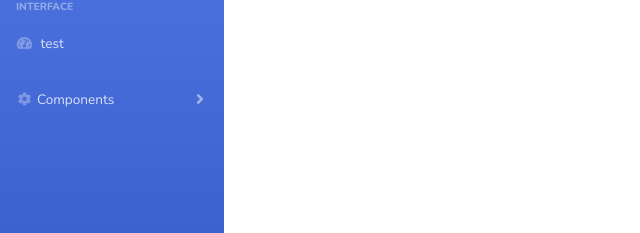
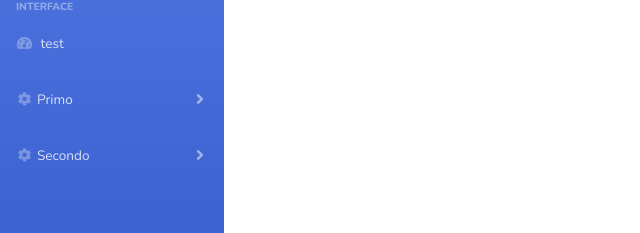
Before and after one commit to ran6195/infostorage, a React (Create React App) app: page / in a window 1280 px wide. Shown: the part 145-378 px from the top of the page, without its empty margins (0-640 px from the left). Built offline with nearby package versions, Linux system fonts and the light colour scheme.

Commit message:
Aggiunta sub iten e gestione collapse

```diff
--- a/src/components/sidebar/ItemCollapsible.js
+++ b/src/components/sidebar/ItemCollapsible.js
@@ -1,4 +1,5 @@
 import React from 'react'
+import SubItem from './SubItem'
 
 class ItemCollapsible extends React.Component {
     constructor( props ) {
@@ -10,7 +11,7 @@ class ItemCollapsible extends React.Component {
 
     handleClick( e ) {
         e.preventDefault()
-
+        console.log( e.target )
         const tag = e.target.tagName
         let el  = e.target
         let id = ''
@@ -36,17 +37,19 @@ class ItemCollapsible extends React.Component {
     }
 
     render() {
+        console.log( this.props )
         return (
             <li className="nav-item">
-                <a onClick={ this.handleClick } className="nav-link collapsed" href="index.html" data-toggle="collapse" data-target="collapseTwo" aria-expanded="true" aria-controls="collapseTwo">
+                <a onClick={ this.handleClick } className="nav-link collapsed" href="index.html" data-toggle="collapse" data-target={ this.props.idCollapse } aria-expanded="true" aria-controls="collapseTwo">
                     <i className="fas fa-fw fa-cog"></i>
-                    <span>Components</span>
+                    <span>{ this.props.titolo }</span>
                 </a>
-                <div id="collapseTwo" className="collapse" aria-labelledby="headingTwo" data-parent="#accordionSidebar">
+                <div id={ this.props.idCollapse } className="collapse" aria-labelledby="headingTwo" data-parent="#accordionSidebar">
                     <div className="bg-white py-2 collapse-inner rounded">
-                        <h6 className="collapse-header">Custom Components:</h6>
-                        <a className="collapse-item" href="buttons.html">Buttons</a>
-                        <a className="collapse-item" href="cards.html">Cards</a>
+                        <h6 className="collapse-header">{ this.props.titoloCollapse }:</h6>
+                        <SubItem href="#" titolo="Uno"/>
+                        <SubItem href="#" titolo="Due"/>
+                        <SubItem href="#" titolo="Tre"/>
                     </div>
                 </div>
             </li>
--- a/src/components/sidebar/Sidebar.js
+++ b/src/components/sidebar/Sidebar.js
@@ -17,7 +17,8 @@ class Sidebar extends React.Component {
                 <Divider />
                 <Heading titolo="Interface" />
                 <Item link="#" icona="fas fa-fw fa-tachometer-alt" voce="test" />
-                <ItemCollapsible />
+                <ItemCollapsible idCollapse="uno" titolo="Primo" titoloCollapse="Sotto menu 1" />
+                <ItemCollapsible idCollapse="due" titolo="Secondo" titoloCollapse="Sotto menu 2" />
             </ul>
         )
     }
--- /dev/null
+++ b/src/components/sidebar/SubItem.js
@@ -0,0 +1,9 @@
+import React from 'react'
+
+function SubItem( props  ) {
+    return (
+        <a className="collapse-item" href={ props.href }>{ props.titolo }</a>
+    )
+}
+
+export default SubItem
```
